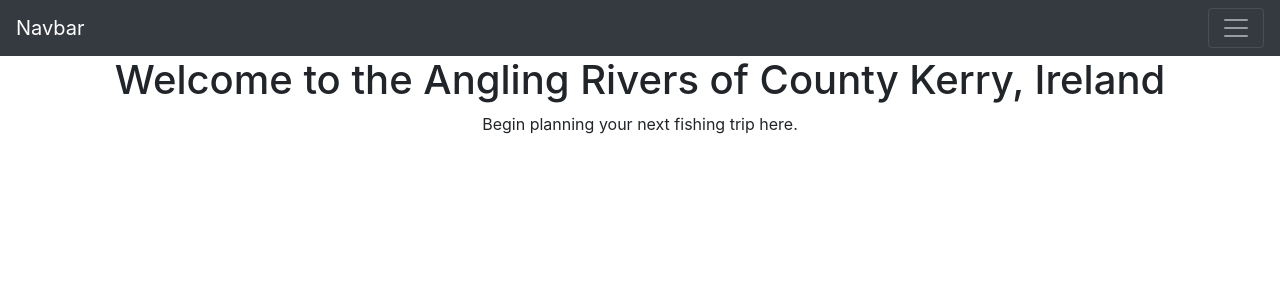
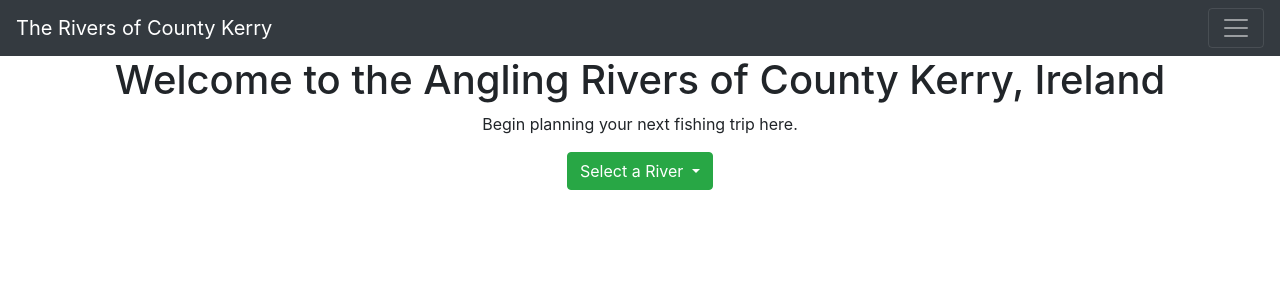
Before and after one commit to haydal810/Milestone-Project-3, a Flask app: page / in a window 1280 px wide. Shown: the top 300 px of the page. Run offline with Flask 2, Linux system fonts and the light colour scheme; data that the repository does not hold is empty; some libraries are stand-ins or nearby versions.

Commit message:
change to nav bar and dropbutton

```diff
--- a/templates/base.html
+++ b/templates/base.html
@@ -14,34 +14,33 @@
 </head>
 
 <body>
+    <!-- Navbar for each page -->
     <nav class="navbar navbar-dark bg-dark">
-        <!-- Navbar content -->
-        <a class="navbar-brand" href="#">Navbar</a>
-        <button class="navbar-toggler" type="button" data-toggle="collapse" data-target="#navbarNav"
-            aria-controls="navbarNav" aria-expanded="false" aria-label="Toggle navigation">
+        <a class="navbar-brand" href="#">The Rivers of County Kerry</a>
+        <button class="navbar-toggler" type="button" data-toggle="collapse" data-target="#navbarNavAltMarkup"
+            aria-controls="navbarNavAltMarkup" aria-expanded="false" aria-label="Toggle navigation">
             <span class="navbar-toggler-icon"></span>
         </button>
-        <div class="collapse navbar-collapse" id="navbarNav">
-            <ul class="navbar-nav">
-                <li class="nav-item active">
-                    <a class="nav-link" href="#">Home <span class="sr-only">(current)</span></a>
-                </li>
-                <li class="nav-item">
-                    <a class="nav-link" href="#">Features</a>
-                </li>
-                <li class="nav-item">
-                    <a class="nav-link" href="#">Pricing</a>
-                </li>
-                <li class="nav-item">
-                    <a class="nav-link disabled" href="#" tabindex="-1" aria-disabled="true">Disabled</a>
-                </li>
-            </ul>
+        <div class="collapse navbar-collapse" id="navbarNavAltMarkup">
+            <div class="navbar-nav">
+                <a class="nav-item nav-link active" href="#">Home <span class="sr-only">(current)</span></a>
+                <a class="nav-item nav-link" href="#">Features</a>
+                <a class="nav-item nav-link" href="#">Pricing</a>
+                <a class="nav-item nav-link disabled" href="#" tabindex="-1" aria-disabled="true">Disabled</a>
+            </div>
         </div>
     </nav>
-    <h1>Welcome to the Angling Rivers of County Kerry, Ireland</h1>
-    <p>Begin planning your next fishing trip here.</p>
-    {% block content %}
-    {% endblock %}
+    <div class="container-fluid">
+        <div class="row">
+            <div class="col-12">
+                    <h1>Welcome to the Angling Rivers of County Kerry, Ireland</h1>
+                    <p>Begin planning your next fishing trip here.</p>
+                    {% block content %}
+                    {% endblock %}
+            </div>
+        </div>
+    </div>
+
 
 
 
--- a/templates/rivers.html
+++ b/templates/rivers.html
@@ -1,19 +1,4 @@
 {% extends 'base.html' %}
-
-
-<div class="dropdown">
-    <button class="btn btn-secondary dropdown-toggle" type="button" id="dropdownMenuButton" data-toggle="dropdown"
-        aria-haspopup="true" aria-expanded="false">
-        Select a River
-    </button>
-    <div class="dropdown-menu" aria-labelledby="dropdownMenuButton">
-        <a class="dropdown-item" href="#">Action</a>
-        <a class="dropdown-item" href="#">Another action</a>
-        <a class="dropdown-item" href="#">Something else here</a>
-    </div>
-</div>
-
-
 {% block content %}
 {% for river in rivers %}
 {{river.river_name}}
@@ -23,4 +8,26 @@
 {{river.angling_methods}}
 {% endfor %}
 
+<div class="container-fluid">
+    <div class="row justify-content-center">
+        <div class="col-12 col-md-5">
+            <div class="dropdown">
+                <button class="btn btn-success dropdown-toggle" type="button" id="dropdownMenuButton"
+                    data-toggle="dropdown" aria-haspopup="true" aria-expanded="false">
+                    Select a River
+                </button>
+                <div class="dropdown-menu" aria-labelledby="dropdownMenuButton">
+                    <a class="dropdown-item" href="#">Action</a>
+                    <a class="dropdown-item" href="#">Another action</a>
+                    <a class="dropdown-item" href="#">Something else here</a>
+                </div>
+            </div>
+        </div>
+    </div>
+</div>
+
+
+
+
+
 {% endblock %}
```
